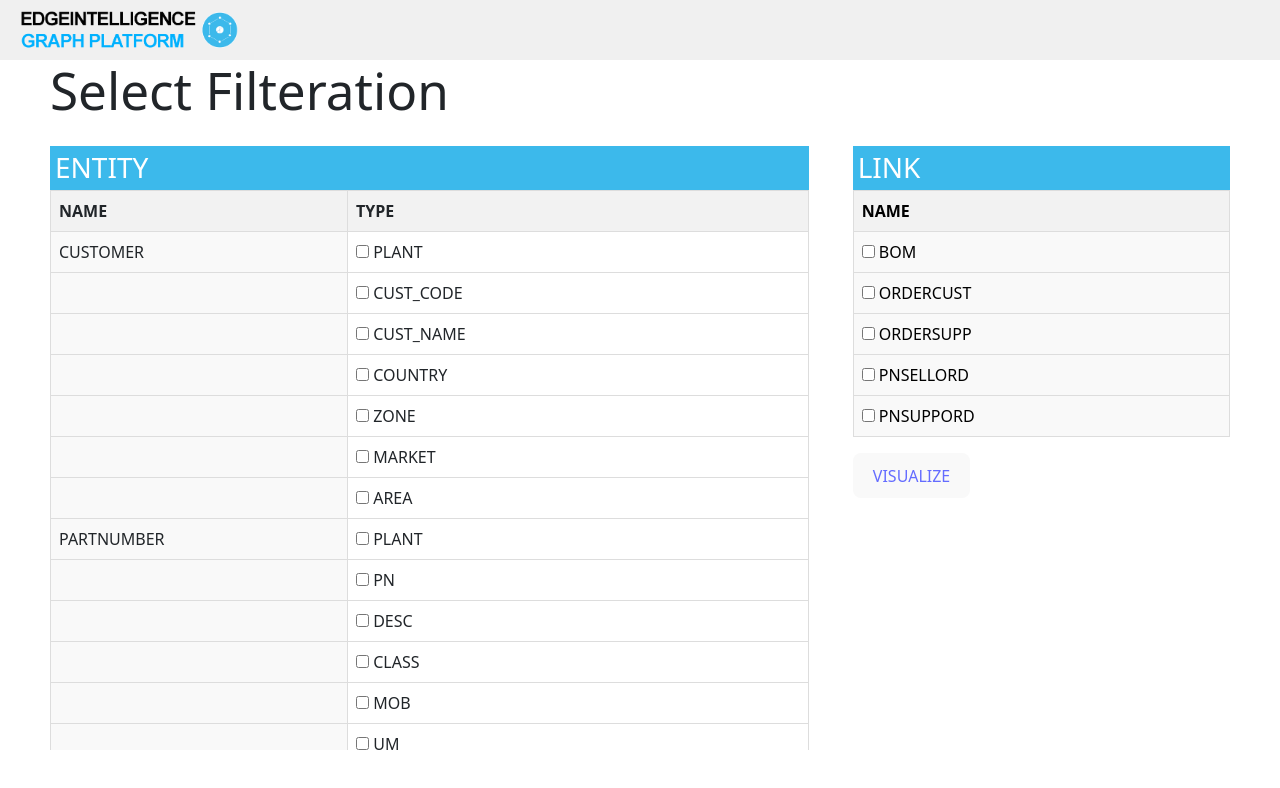
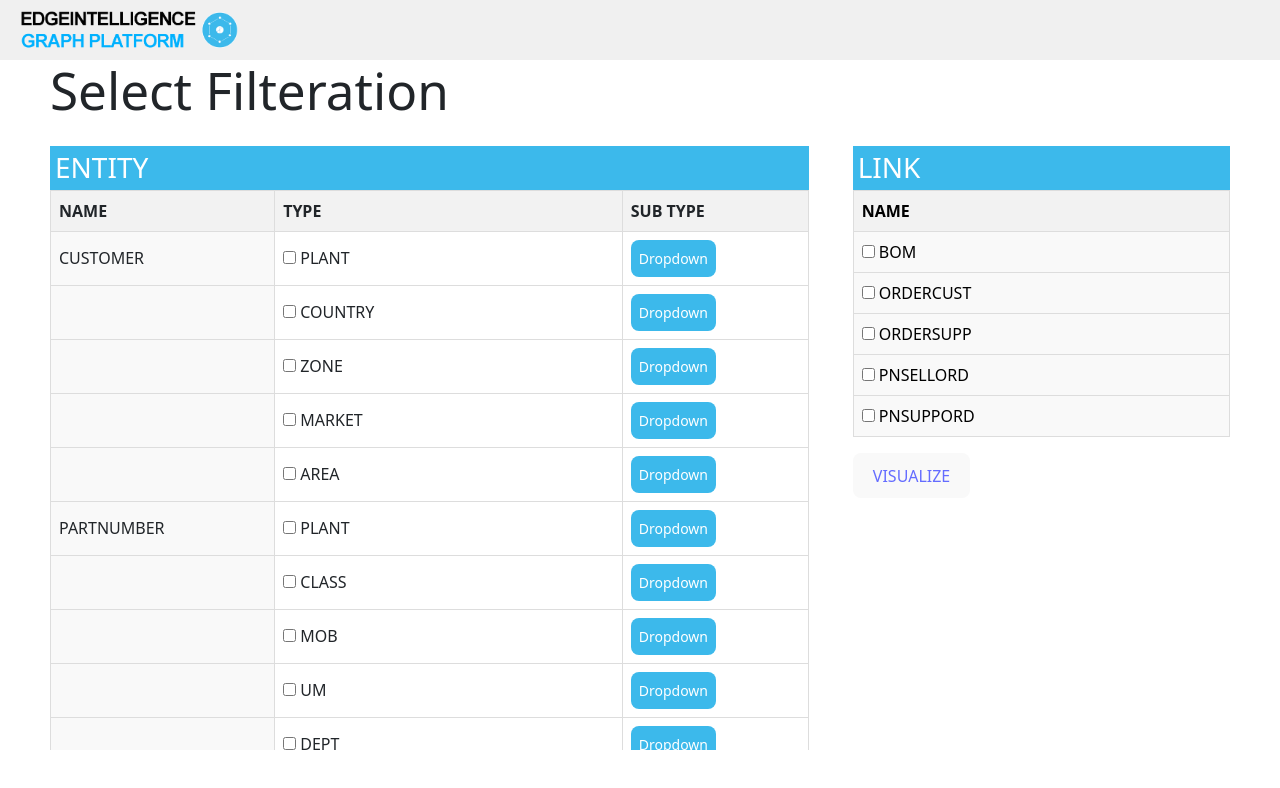
Before and after one commit to aamir910/3d-force-network-graph-, a React (Vite) app: page /visualize in a window 1280 px wide. Shown: the top 788 px of the page. Built offline with nearby package versions, Linux system fonts and the light colour scheme.

Commit message:
udpate the droptown there

```diff
--- a/src/components/visualize/ForceGraph3D.jsx
+++ b/src/components/visualize/ForceGraph3D.jsx
@@ -183,14 +183,15 @@ const Visualize_filteration = () => {
                         <tr>
                           <th>NAME</th>
                           <th>TYPE</th>
-                          {/* <th>SUB TYPE</th> */}
+                          <th>SUB TYPE</th>
                         </tr>
                       </thead>
 
                       <tbody>
   {Object.entries(entityHeaders).map(([filePath, headers], index) =>
     headers.map((header, headerIndex) => {
-      if (true) {
+      if (uniqueData.length !== 0) {
+        if (uniqueData[index][header].length < 100) {
           return (
             <tr key={`${index}-${headerIndex}`}>
               <td>
@@ -212,10 +213,28 @@ const Visualize_filteration = () => {
                 />{" "}
                 {header}
               </td>
+              <td>
+                <div className="dropdown">
+                  <button className="dropbtn">Dropdown</button>
+                  <div className="dropdown-content">
+                    {uniqueData[index][header].map((item, itemIndex) => (
+                      <label key={itemIndex}>
+                        <input
+                          type="checkbox"
+                          value={item}
+                          // Handle checkbox change logic here
+                        />
+                        {item}
+                      </label>
+                    ))}
+                  </div>
+                </div>
+              </td>
             </tr>
           );
         } else {
           return null; // Return null if condition is not met (row won't be rendered)
+        }
       }
     })
   )}
--- a/src/components/visualize/Visualize_filteration.css
+++ b/src/components/visualize/Visualize_filteration.css
@@ -70,3 +70,56 @@
   .table2 td:first-child {
     background-color: #f9f9f9;
   }
+
+
+  /* Basic styling for the dropdown */
+/* Basic styling for the dropdown */
+.dropdown {
+  position: relative;
+  display: inline-block;
+}
+
+/* Dropdown button styling */
+.dropbtn {
+  background-color: #3cb9eb; /* Green background */
+  color: white;
+  padding: 8px;
+  font-size: 14px;
+  border: none;
+  cursor: pointer;
+}
+
+/* Dropdown content (hidden by default) */
+.dropdown-content {
+  display: none;
+  position: absolute;
+  background-color: #f9f9f9;
+  width: auto; /* Adjust as needed */
+  max-height: 300px; /* Fixed height */
+  overflow-y: auto; /* Enable vertical scrollbar */
+  box-shadow: 0px 8px 16px 0px rgba(0, 0, 0, 0.2);
+  z-index: 1;
+  width: 200px;
+}
+
+/* Dropdown content - show it when clicking on the dropdown button */
+.dropdown:hover .dropdown-content {
+  display: block;
+}
+
+/* Dropdown content items (checkboxes) */
+.dropdown-content label {
+  display: block;
+  padding: 8px 12px;
+  cursor: pointer;
+}
+
+/* Optional: Style checkboxes */
+.dropdown-content input[type="checkbox"] {
+  margin-right: 8px;
+}
+
+/* Optional: Hover state for dropdown items */
+.dropdown-content label:hover {
+  background-color: #ddd;
+}
```
Lines whose indentation alone changed are shown as unchanged.
